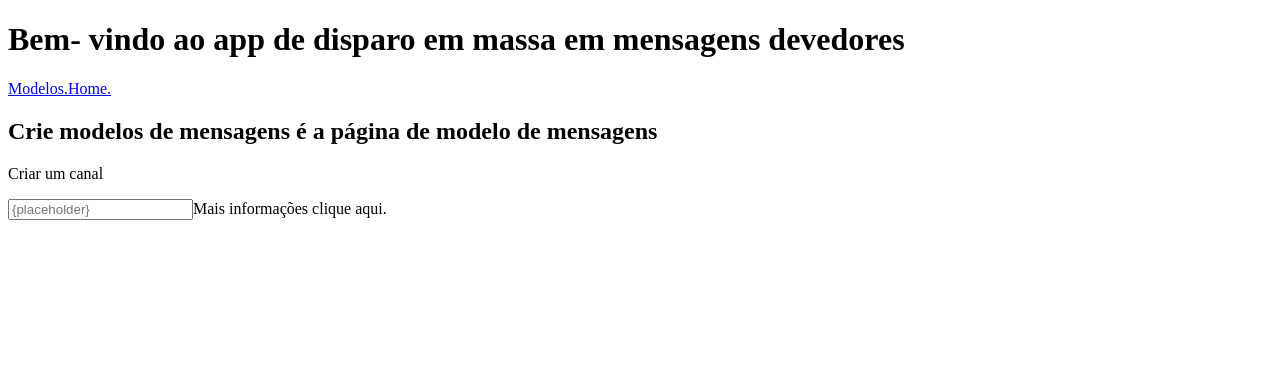
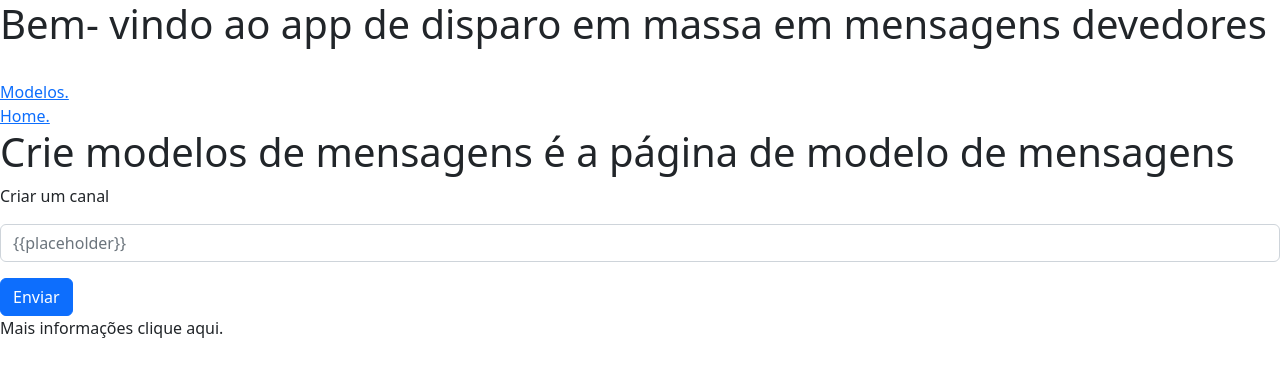
Before and after one commit to Tracker-Message/front-end, a Vue app in the folder tracker/: page /Modelo in a window 1280 px wide. Shown: the top 376 px of the page. Built offline with nearby package versions, Linux system fonts and the light colour scheme; the HTML template or start-up script is replaced by a standard one.

Commit message:
adicionando bootstrap

```diff
--- a/tracker/package.json
+++ b/tracker/package.json
@@ -7,6 +7,7 @@
     "preview": "vite preview --port 4173"
   },
   "dependencies": {
+    "bootstrap": "^5.2.0",
     "pinia": "^2.0.16",
     "vue": "^3.2.37",
     "vue-router": "^4.1.2"
--- a/tracker/src/App.vue
+++ b/tracker/src/App.vue
@@ -22,8 +22,11 @@ import { RouterLink, RouterView} from 'vue-router'
  -->
  <h1>Bem- vindo ao app de disparo em massa em mensagens devedores</h1>
 <nav>
+  <br/>
   <RouterLink to="./Modelo">Modelos.</RouterLink>
+   <br/>
   <RouterLink to="./Home">Home.</RouterLink>
+   <br/>
   <RouterView/>
 </nav>
 
--- a/tracker/src/components/button/Button.vue
+++ b/tracker/src/components/button/Button.vue
@@ -1,2 +1,15 @@
 <template>
+<button class="btn btn-primary">
+    {{criarModelo}}
+</button>
+
 </template>
+
+<script>
+    export default{
+        name: 'Button',
+        props:{
+            criarModelo:String
+        }
+    }
+</script>
--- a/tracker/src/components/input/Input.vue
+++ b/tracker/src/components/input/Input.vue
@@ -1,25 +1,36 @@
 
 <template>
+<div>
 <!--Ajeitar o erro de props-->
+<div class="input-group mb-3">
 <input
-    type={text}
-    name={name}
-    id={id}
-    placeholder={placeholder}
+ class="form-control"
+type={{type}}
+placeholder={{placeholder}}
+name={{name}}
 
-  />
+/>
 
+
+</div>
+</div>
 </template>
 
 <script>
+
 export default{
     name: 'Input',
+    props:{
+        type:String,
+        placeholder: String,
+        name:String,
+    },
     data(){
         return{
-            type:'text',
+           /* type:'text',
             name: 'semec',
             id: 'teste',
-            placeholder: 'testando'
+            placeholder: 'testando'*/
         }
     }
 }
--- a/tracker/src/main.js
+++ b/tracker/src/main.js
@@ -3,6 +3,9 @@ import { createPinia } from 'pinia'
 
 import App from './App.vue'
 import router from './router'
+
+import bootstrap from '../node_modules/bootstrap/dist/css/bootstrap.css';
+
 
 //import './assets/main.css'
 
@@ -10,5 +13,6 @@ const app = createApp(App)
 
 app.use(createPinia())
 app.use(router)
+app.use(bootstrap)
 
 app.mount('#app')
--- a/tracker/src/views/Modelo.vue
+++ b/tracker/src/views/Modelo.vue
@@ -1,22 +1,36 @@
 
 <template>
-
+<div>
 <h1>Crie modelos de mensagens é a página de modelo de mensagens</h1>
 <p>Criar um canal</p>
 
-<Input/>
+<Input
+type="text"
+placeholder="Informe o canal"
+name="canal"
 
+/>
+
+
+<Button
+ criarModelo="Enviar"
+ />
+
+
+<br/>
 <span>Mais informações clique aqui.</span>
-
+</div>
 </template>
 
 <script>
 import Input from '../components/input/Input.vue';
+import Button from '../components/button/Button.vue';
 
 export default{
     name: "Modelo",
     components:{
-        Input
+        Input,
+        Button
     }
 }
 
```
Also changed, not shown: tracker/src/components/select/Select.vue (+14 -0 lines), 1 other file (tests, documents, lock files or other folders).
